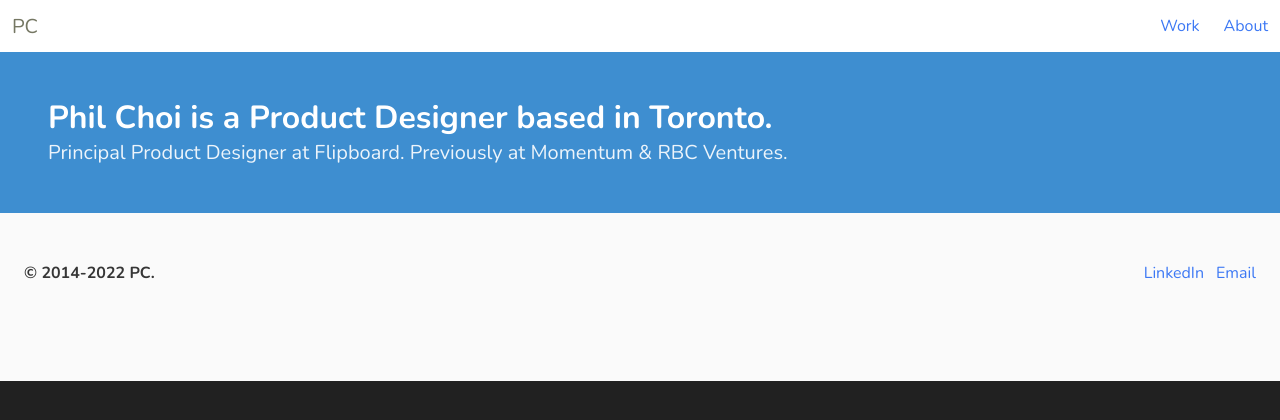
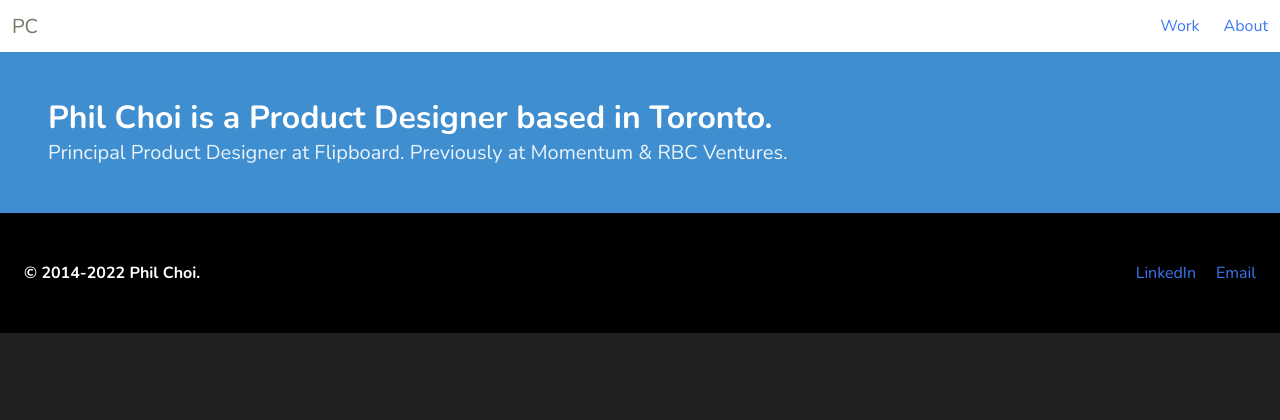
Before and after one commit to pchae/nuxt3-app, a Nuxt app: page / in a window 1280 px wide. Shown: the top 420 px of the page. Built offline with nearby package versions, Linux system fonts and the light colour scheme.

Commit message:
remove scss import and cleanup layout

```diff
--- a/components/Footer.vue
+++ b/components/Footer.vue
@@ -1,13 +1,13 @@
 <template>
-  <footer class="footer">
+  <footer class="footer has-background-black">
     <div class="level is-mobile">
         <div class=" has-text-left-mobile">
-            <p>
-                <strong>&#169; 2014-2022 PC.</strong>
+            <p class="">
+                <strong class="has-text-white">&#169; 2014-2022 Phil Choi.</strong>
             </p>
         </div>
         <div class="level has-text-right-mobile is-mobile">
-            <p class="level-item">
+            <p class="level-item pr-2">
                 <a href="https://linkedin.com/in/pchoi1/">LinkedIn</a>
             </p>
             <p class="level-item">
@@ -22,9 +22,9 @@
 </script>
 
 <style lang="scss" scoped>
-@import '~/assets/styles/_variables.scss';
 
     .footer {
-        $footer-background-color: $black;
+        padding: 3rem 1.5rem;
     }
+
 </style>
```
